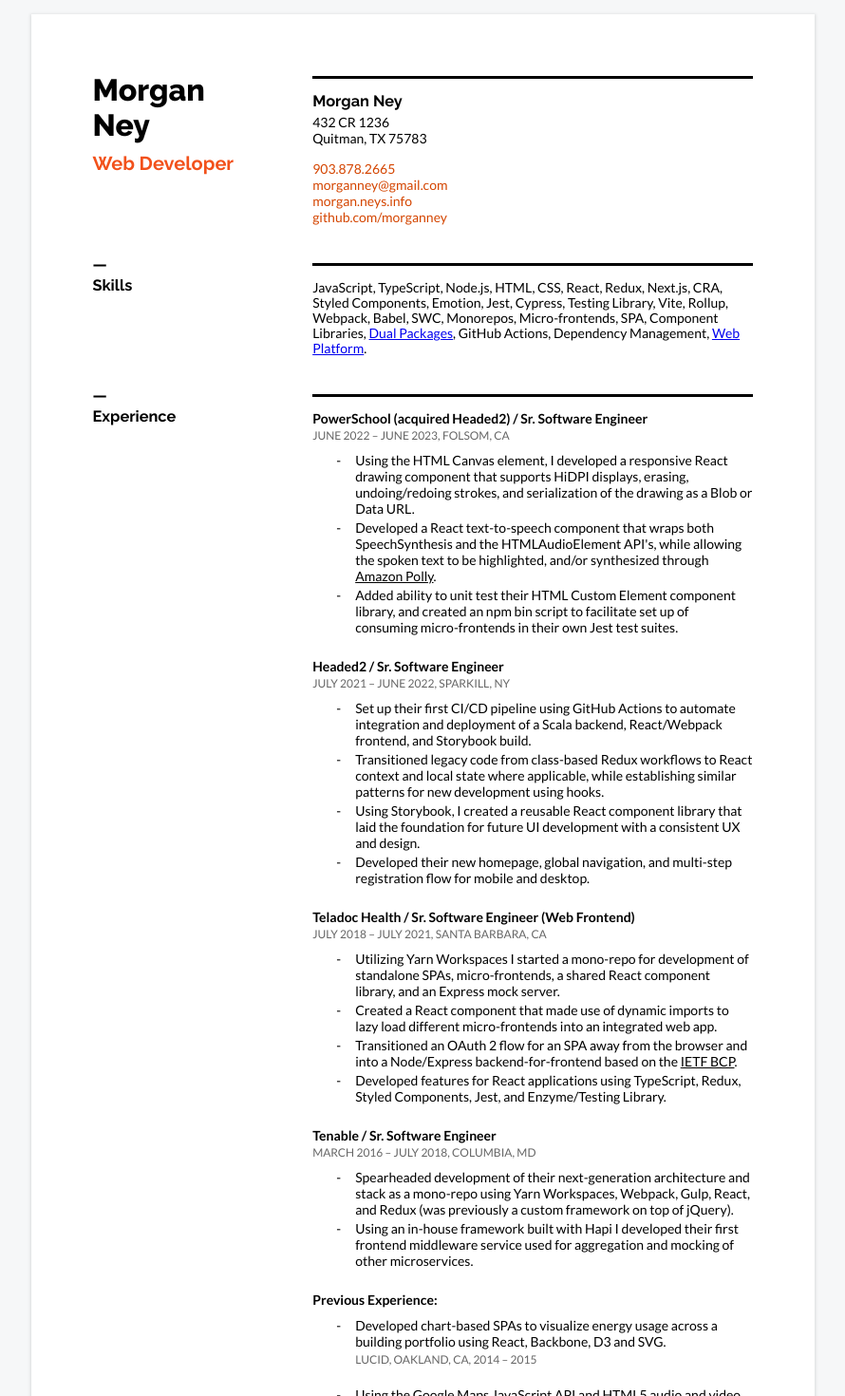
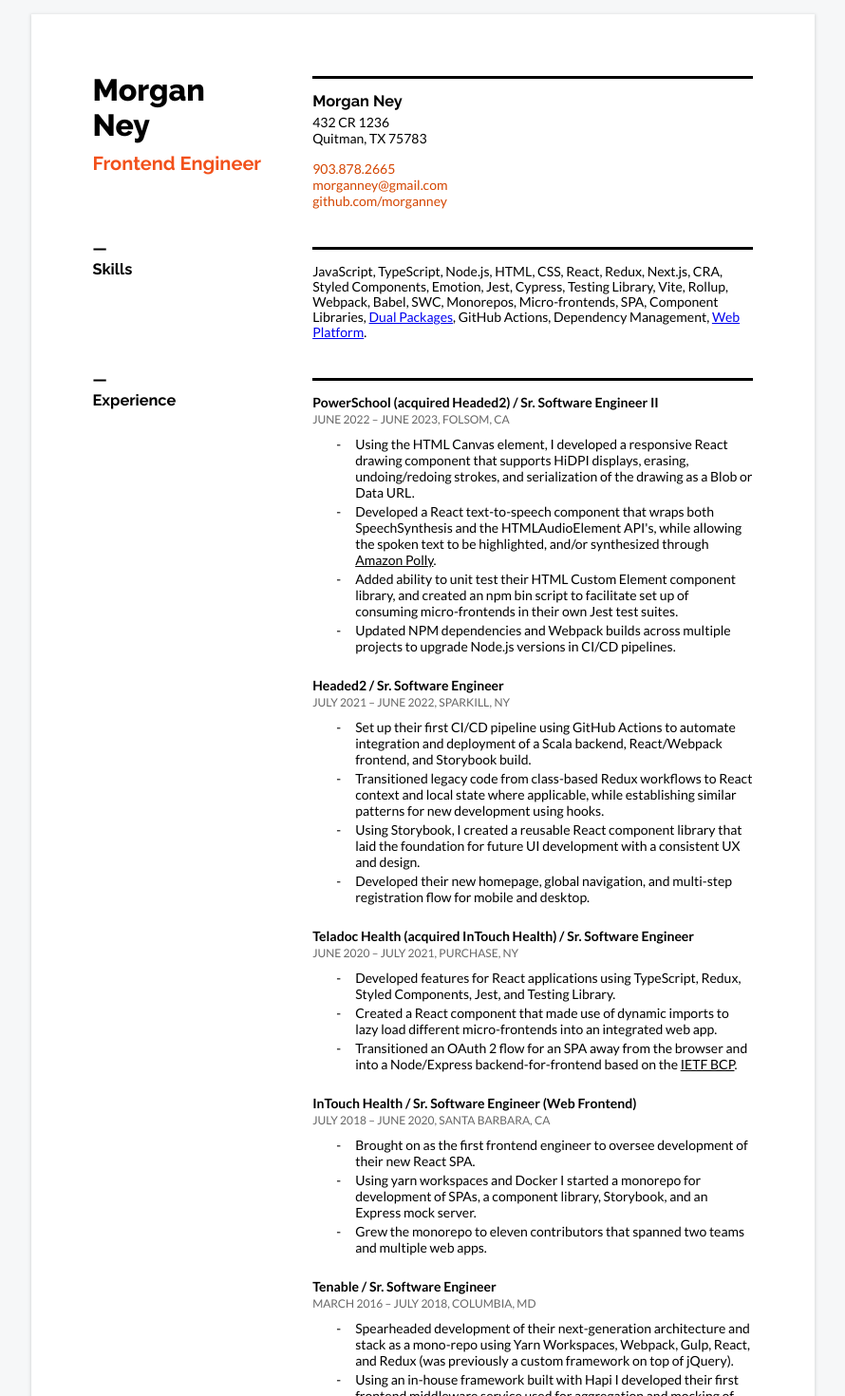
Before and after one commit to morganney/morgan.neys.info, a Next.js app: page /resume in a window 1280 px wide. Shown: the top 1470 px of the page at 95% size, without its empty margins (195-1085 px from the left). Built offline with nearby package versions, Linux system fonts and the light colour scheme.

Commit message:
feat: update res dates. (#9)

```diff
--- a/app/(personal)/page.js
+++ b/app/(personal)/page.js
@@ -14,8 +14,8 @@
         <div>
           <p>
             Hi, you&apos;ve reached my personal website. I&apos;m a father, husband, and{' '}
-            <Link href="/resume">web developer</Link> originally from the San Francisco
-            Bay Area and now residing in Texas.
+            <Link href="/resume">frontend engineer</Link> originally from the San
+            Francisco Bay Area and now residing in Texas.
           </p>
           <p>
             When I&apos;m not spending time with my <Link href="/family">family</Link>, I
--- a/app/(professional)/resume/page.js
+++ b/app/(professional)/resume/page.js
@@ -9,7 +9,7 @@
             Ney
           </h1>
           <h2>
-            <a href="https://linkedin.com/in/morganney">Web Developer</a>
+            <a href="https://linkedin.com/in/morganney">Frontend Engineer</a>
           </h2>
         </header>
         <div>
@@ -22,9 +22,6 @@
             </p>
             <p>
               <a href="mailto:morganney@gmail.com">morganney@gmail.com</a>
-            </p>
-            <p>
-              <a href="https://morgan.neys.info">morgan.neys.info</a>
             </p>
             <p>
               <a href="https://github.com/morganney">github.com/morganney</a>
@@ -49,7 +46,7 @@
         <h3>Experience</h3>
         <div>
           <article>
-            <h4>PowerSchool (acquired Headed2) / Sr. Software Engineer</h4>
+            <h4>PowerSchool (acquired Headed2) / Sr. Software Engineer II</h4>
             <h5>June 2022 &ndash; June 2023, Folsom, CA</h5>
             <ul>
               <li>
@@ -67,6 +64,10 @@
                 Added ability to unit test their HTML Custom Element component library,
                 and created an npm bin script to facilitate set up of consuming
                 micro-frontends in their own Jest test suites.
+              </li>
+              <li>
+                Updated NPM dependencies and Webpack builds across multiple projects to
+                upgrade Node.js versions in CI/CD pipelines.
               </li>
             </ul>
           </article>
@@ -95,13 +96,12 @@
             </ul>
           </article>
           <article>
-            <h4>Teladoc Health / Sr. Software Engineer (Web Frontend)</h4>
-            <h5>July 2018 &ndash; July 2021, Santa Barbara, CA</h5>
+            <h4>Teladoc Health (acquired InTouch Health) / Sr. Software Engineer</h4>
+            <h5>June 2020 &ndash; July 2021, Purchase, NY</h5>
             <ul>
               <li>
-                Utilizing Yarn Workspaces I started a mono-repo for development of
-                standalone SPAs, micro-frontends, a shared React component library, and an
-                Express mock server.
+                Developed features for React applications using TypeScript, Redux, Styled
+                Components, Jest, and Testing Library.
               </li>
               <li>
                 Created a React component that made use of dynamic imports to lazy load
@@ -115,9 +115,23 @@
                 </a>
                 .
               </li>
+            </ul>
+          </article>
+          <article>
+            <h4>InTouch Health / Sr. Software Engineer (Web Frontend)</h4>
+            <h5>July 2018 &ndash; June 2020, Santa Barbara, CA</h5>
+            <ul>
               <li>
-                Developed features for React applications using TypeScript, Redux, Styled
-                Components, Jest, and Enzyme/Testing Library.
+                Brought on as the first frontend engineer to oversee development of their
+                new React SPA.
+              </li>
+              <li>
+                Using yarn workspaces and Docker I started a monorepo for development of
+                SPAs, a component library, Storybook, and an Express mock server.
+              </li>
+              <li>
+                Grew the monorepo to eleven contributors that spanned two teams and
+                multiple web apps.
               </li>
             </ul>
           </article>
```
